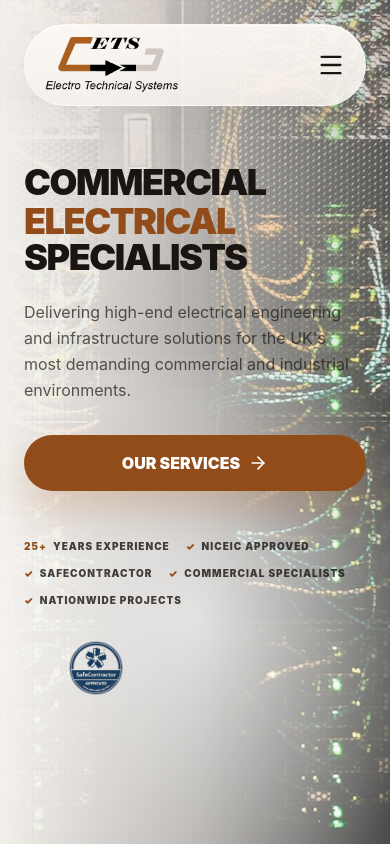
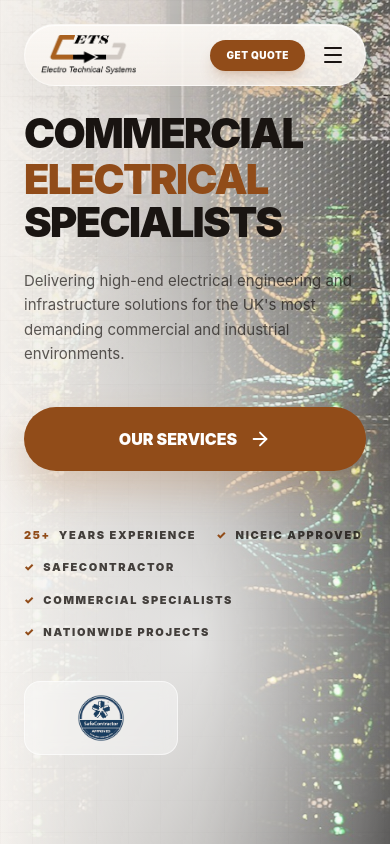
Before and after one commit to bjake0192-hash/ETS, a Next.js app: page / in a window 390 px wide. Shown: the top 844 px of the page. Built offline with nearby package versions, Linux system fonts and the light colour scheme.

Commit message:
Refine mobile layout: improved typography, spacing, navigation, and form responsiveness

```diff
--- a/src/components/layout/Navbar.tsx
+++ b/src/components/layout/Navbar.tsx
@@ -40,12 +40,12 @@ export default function Navbar() {
       )}
     >
       <div className="container mx-auto px-6">
-        <div className="surface-card rounded-full border border-white/40 px-5 sm:px-7 py-3 flex items-center justify-between gap-6">
-          <Link href="/" className="group" aria-label="ETS Home">
+        <div className="surface-card rounded-full border border-white/40 px-4 sm:px-7 py-2.5 sm:py-3 flex items-center justify-between gap-4 sm:gap-6">
+          <Link href="/" className="group shrink-0" aria-label="ETS Home">
             <motion.img
               src="/etslogo.png"
               alt="ETS logo"
-              className="h-14 sm:h-16 w-auto object-contain transition-transform group-hover:scale-[1.02]"
+              className="h-10 sm:h-16 w-auto object-contain transition-transform group-hover:scale-[1.02]"
               whileHover={{ scale: 1.03 }}
             />
           </Link>
@@ -83,15 +83,23 @@ export default function Navbar() {
             </motion.div>
           </div>
 
-          {/* Mobile Toggle */}
+          {/* Mobile Right Side */}
+          <div className="flex md:hidden items-center gap-3">
+            <Link
+              href="/contact"
+              className="bg-electric-yellow text-white px-4 py-2 rounded-full font-black text-[10px] uppercase tracking-wider shadow-lg shadow-electric-yellow/20 active:scale-95 transition-transform"
+            >
+              Get Quote
+            </Link>
             <motion.button
               whileTap={{ scale: 0.94 }}
-            className="md:hidden text-navy-900"
+              className="text-navy-900 p-1"
               onClick={() => setIsMobileMenuOpen(!isMobileMenuOpen)}
               aria-label="Toggle menu"
             >
-            {isMobileMenuOpen ? <X size={28} /> : <Menu size={28} />}
+              {isMobileMenuOpen ? <X size={24} /> : <Menu size={24} />}
             </motion.button>
+          </div>
         </div>
       </div>
 
--- a/src/components/sections/Hero.tsx
+++ b/src/components/sections/Hero.tsx
@@ -81,7 +81,7 @@ export default function Hero() {
           <div className="max-w-4xl">
             <motion.h1
               variants={fadeUp}
-              className="text-4xl sm:text-5xl md:text-6xl lg:text-[4.6rem] xl:text-[5.2rem] font-black text-navy-900 leading-[1] sm:leading-[0.9] tracking-[-0.04em] mb-6 flex flex-col items-start"
+              className="text-[2.6rem] xs:text-5xl sm:text-6xl md:text-7xl lg:text-[4.6rem] xl:text-[5.2rem] font-black text-navy-900 leading-[1.05] sm:leading-[0.9] tracking-[-0.04em] mb-6 flex flex-col items-start"
             >
               <span className="inline-grid overflow-hidden h-[1.1em] sm:h-[1em]">
                 <AnimatePresence mode="popLayout">
@@ -102,52 +102,52 @@ export default function Hero() {
             </motion.h1>
             <motion.p
               variants={fadeUp}
-              className="text-base sm:text-lg md:text-xl text-navy-900/70 max-w-2xl mb-8 leading-relaxed"
+              className="text-[15px] sm:text-lg md:text-xl text-navy-900/70 max-w-2xl mb-10 leading-relaxed"
             >
               Delivering high-end electrical engineering and infrastructure solutions
               for the UK's most demanding commercial and industrial environments.
             </motion.p>
 
-            <motion.div variants={fadeUp} className="flex flex-col sm:flex-row gap-4 items-stretch sm:items-center mb-10">
+            <motion.div variants={fadeUp} className="flex flex-col sm:flex-row gap-4 items-stretch sm:items-center mb-14">
               <motion.div whileHover={{ y: -4 }} whileTap={{ scale: 0.98 }} className="w-full sm:w-auto">
                 <Link
                   href="/services"
-                  className="group bg-electric-yellow text-white px-8 h-14 rounded-full font-black flex items-center justify-center gap-2 hover:bg-charcoal-800 transition-all shadow-[0_18px_40px_rgba(168,97,38,0.24)] whitespace-nowrap"
+                  className="group bg-electric-yellow text-white px-10 h-16 rounded-full font-black flex items-center justify-center gap-3 hover:bg-charcoal-800 transition-all shadow-[0_18px_40px_rgba(168,97,38,0.24)] whitespace-nowrap"
                 >
                   OUR SERVICES
-                  <ArrowRight size={20} className="group-hover:translate-x-1 transition-transform" />
+                  <ArrowRight size={22} className="group-hover:translate-x-1 transition-transform" />
                 </Link>
               </motion.div>
             </motion.div>
 
           </div>
 
-          <motion.div variants={fadeUp} className="flex flex-col md:flex-row md:items-center justify-between gap-8 w-full mt-12 relative">
+          <motion.div variants={fadeUp} className="flex flex-col md:flex-row md:items-center justify-between gap-10 w-full mt-12 relative">
             {/* Soft lighter overlay behind the entire bottom row to illuminate text and logos */}
             <div className="absolute top-1/2 left-1/2 -translate-x-1/2 -translate-y-1/2 w-[150%] h-[350%] bg-[radial-gradient(ellipse_at_center,_rgba(255,255,255,0.65)_0%,_rgba(255,255,255,0)_75%)] pointer-events-none -z-10" />
 
-            <div className="flex flex-wrap items-center gap-x-4 gap-y-3 text-[10px] sm:text-[11px] font-black uppercase tracking-widest text-navy-900/80 relative z-10 max-w-xl">
-              <span className="flex items-center gap-1.5 whitespace-nowrap"><span className="text-electric-yellow">25+</span> Years Experience</span>
+            <div className="flex flex-wrap items-center gap-x-5 gap-y-4 text-[11px] sm:text-[11px] font-black uppercase tracking-[0.15em] sm:tracking-widest text-navy-900/80 relative z-10 max-w-2xl">
+              <span className="flex items-center gap-2 whitespace-nowrap"><span className="text-electric-yellow">25+</span> Years Experience</span>
               <span className="text-navy-900/30 hidden sm:inline">•</span>
-              <span className="flex items-center gap-1.5 whitespace-nowrap"><span className="text-electric-yellow">✓</span> NICEIC Approved</span>
+              <span className="flex items-center gap-2 whitespace-nowrap"><span className="text-electric-yellow">✓</span> NICEIC Approved</span>
               <span className="text-navy-900/30 hidden sm:inline">•</span>
-              <span className="flex items-center gap-1.5 whitespace-nowrap"><span className="text-electric-yellow">✓</span> SafeContractor</span>
+              <span className="flex items-center gap-2 whitespace-nowrap"><span className="text-electric-yellow">✓</span> SafeContractor</span>
               <span className="text-navy-900/30 hidden sm:inline">•</span>
-              <span className="flex items-center gap-1.5 whitespace-nowrap"><span className="text-electric-yellow">✓</span> Commercial Specialists</span>
+              <span className="flex items-center gap-2 whitespace-nowrap"><span className="text-electric-yellow">✓</span> Commercial Specialists</span>
               <span className="text-navy-900/30 hidden lg:inline">•</span>
-              <span className="flex items-center gap-1.5 whitespace-nowrap"><span className="text-electric-yellow">✓</span> Nationwide Projects</span>
+              <span className="flex items-center gap-2 whitespace-nowrap"><span className="text-electric-yellow">✓</span> Nationwide Projects</span>
             </div>
 
-            <div className="flex items-center shrink-0 relative z-10 self-start md:self-center">
-              <span className="relative h-14 w-36 sm:h-16 sm:w-44 flex items-center justify-center overflow-hidden z-10">
+            <div className="flex items-center shrink-0 relative z-10 self-start md:self-center bg-white/40 backdrop-blur-sm p-3 rounded-2xl border border-white/60 sm:bg-transparent sm:backdrop-blur-none sm:p-0 sm:border-none">
+              <span className="relative h-12 w-32 sm:h-16 sm:w-44 flex items-center justify-center overflow-hidden z-10">
                 <AnimatePresence mode="wait">
                   <motion.img
                     key={activeCert}
                     src={certifications[activeCert].src}
                     alt={certifications[activeCert].name}
-                    initial={{ opacity: 0, y: 5 }}
-                    animate={{ opacity: 1, y: 0 }}
-                    exit={{ opacity: 0, y: -5 }}
+                    initial={{ opacity: 0, scale: 0.9, y: 5 }}
+                    animate={{ opacity: 1, scale: 1, y: 0 }}
+                    exit={{ opacity: 0, scale: 0.9, y: -5 }}
                     transition={{ duration: 0.3 }}
                     className="absolute w-full h-full object-contain"
                   />
```
Also changed, not shown: src/components/forms/ContactForm.tsx (+15 -15 lines), src/components/sections/Footer.tsx (+21 -17 lines), src/components/sections/ServicesGrid.tsx (+10 -10 lines). Lines whose indentation alone changed are shown as unchanged.
